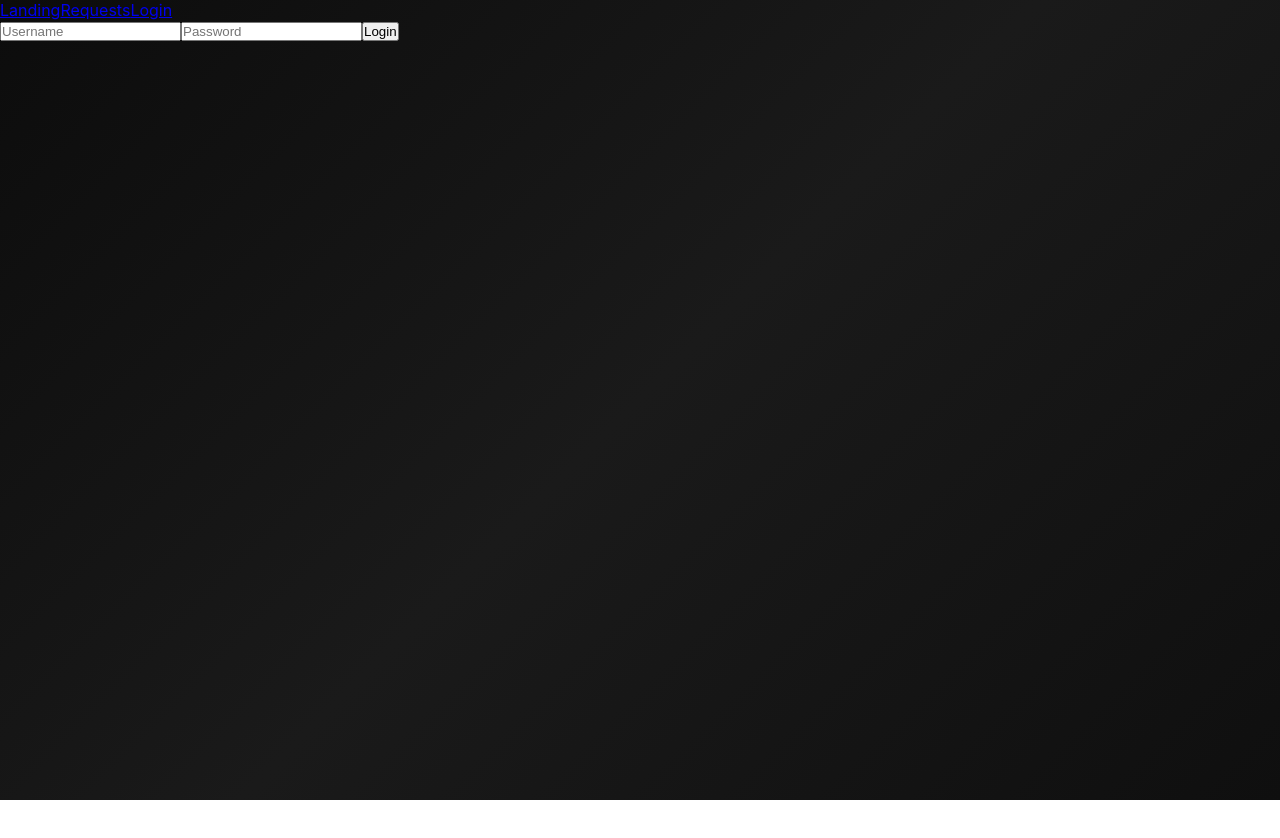
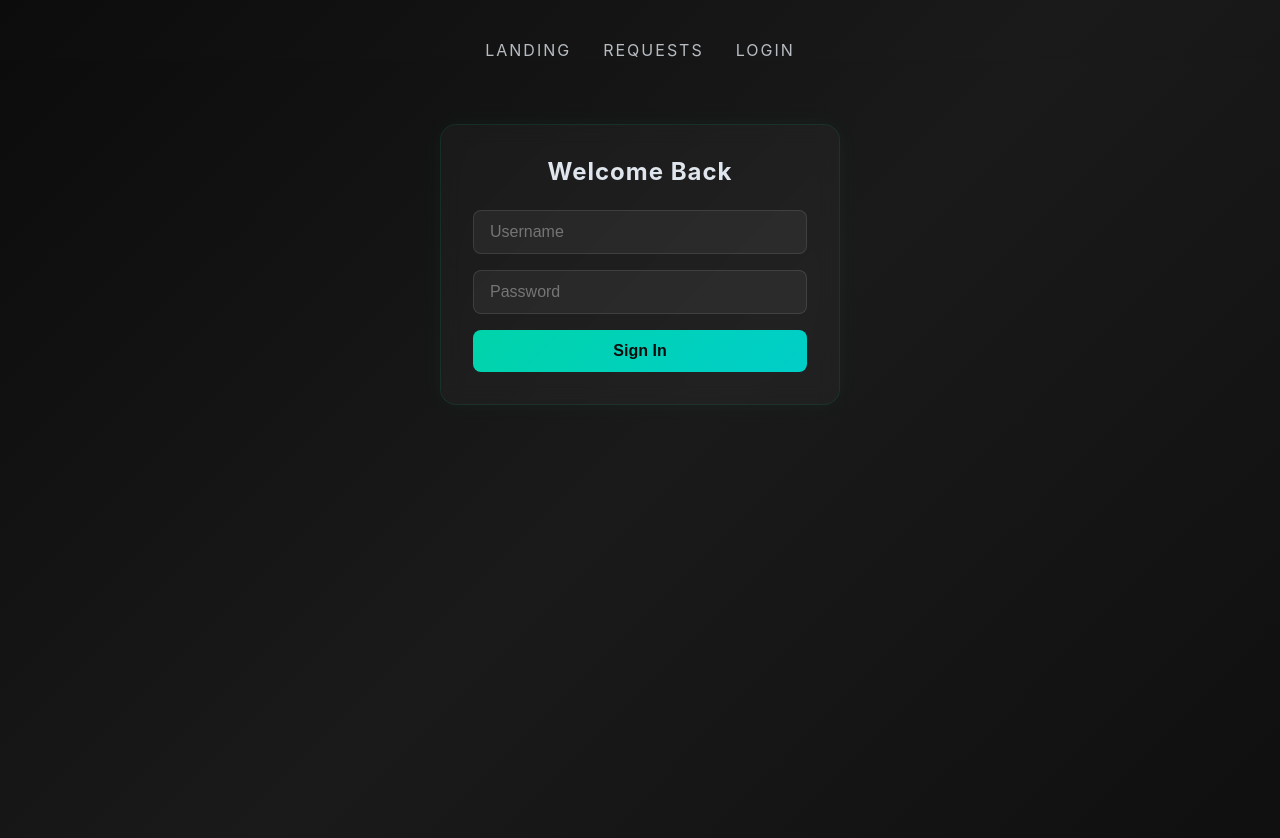
Before and after one commit to roromanenko/VeritasX, a React (Vite) app in the folder tv-chart/: page /login in a window 1280 px wide. Shown: the top 838 px of the page. Before the commit the page ends 800 px from the top, so only its background shows below. Built offline with nearby package versions, Linux system fonts and the light colour scheme; no server answers.

Commit message:
improve UI

```diff
--- a/tv-chart/src/App.jsx
+++ /dev/null
@@ -1,50 +0,0 @@
-import 'react-date-range/dist/styles.css';         // Main style file
-import 'react-date-range/dist/theme/default.css';  // Theme CSS
-import { Route, Routes, useNavigate } from 'react-router-dom'
-import Landing from './pages/Landing'
-import { ProtectedRoute } from './auth/ProtectedRoute';
-import Requests from './pages/Requests';
-import AuthProvider, { useAuth } from './auth/AuthContext';
-import Login from './pages/Login';
-import { Link } from 'react-router-dom';
-
-function App() {
-
-  return (
-    <AuthProvider>
-      <Navigation />
-
-      <Routes>
-        <Route index element={<Landing />} />
-        <Route path='requests'
-          element={
-            <ProtectedRoute>
-              <Requests />
-            </ProtectedRoute>
-          } />
-        <Route path='login' element={<Login />} />
-      </Routes>
-    </AuthProvider>
-  )
-}
-
-const Navigation = () => {
-  const { token, onLogout } = useAuth();
-  const navigate = useNavigate();
-
-  const handleLogout = () => {
-    onLogout();
-    navigate("/login");
-  };
-
-  return (
-    <nav>
-      <Link to="/">Landing</Link>
-      <Link to="/requests">Requests</Link>
-      <Link to="/login">Login</Link>
-      {token && <Link onClick={(e) => { e.preventDefault(); handleLogout() }}>Logout</Link>}
-    </nav>
-  )
-};
-
-export default App
--- /dev/null
+++ b/tv-chart/src/App.tsx
@@ -0,0 +1,54 @@
+import 'react-date-range/dist/styles.css';         // Main style file
+import 'react-date-range/dist/theme/default.css';  // Theme CSS
+import { Outlet, Route, Routes, useNavigate } from 'react-router-dom'
+import Landing from './pages/Landing'
+import { ProtectedRoute } from './auth/ProtectedRoute';
+import Requests from './pages/Requests';
+import AuthProvider, { useAuth } from './auth/AuthContext';
+import Login from './pages/Login';
+import { Link } from 'react-router-dom';
+
+function App() {
+
+  return (
+    <AuthProvider>
+      <Navigation />
+
+      <div className="app">
+        <Routes>
+          <Route index element={<Landing />} />
+          <Route path='requests'
+            element={
+              <ProtectedRoute>
+                <Requests />
+              </ProtectedRoute>
+            } />
+          <Route path='login' element={<Login />} />
+        </Routes>
+      </div>
+    </AuthProvider>
+  )
+}
+
+const Navigation = () => {
+  const { token, onLogout } = useAuth();
+  const navigate = useNavigate();
+
+  const handleLogout = () => {
+    onLogout();
+    navigate("/login");
+  };
+
+  return (
+    <nav className="navbar">
+      <ul className="nav-links">
+        <li><Link to="/">Landing</Link></li>
+        <li><Link to="/requests">Requests</Link></li>
+        {!token && <li><Link to="/login">Login</Link></li>}
+        {token && <li><Link to='/' onClick={(e) => { e.preventDefault(); handleLogout() }}>Logout</Link></li>}
+      </ul>
+    </nav>
+  )
+};
+
+export default App
--- a/tv-chart/src/index.css
+++ b/tv-chart/src/index.css
@@ -3,3 +3,4 @@
 @import './styles/controls.css';
 @import './styles/chart.css';
 @import './styles/calendar.css';
+@import './styles/login.css';
--- a/tv-chart/src/pages/Landing.jsx
+++ /dev/null
@@ -1,11 +0,0 @@
-function Landing() {
-    return (
-        <>
-            <div>
-                <h1>Landing page</h1>
-            </div>
-        </>
-    )
-}
-
-export default Landing
--- /dev/null
+++ b/tv-chart/src/pages/Landing.tsx
@@ -0,0 +1,18 @@
+function Landing() {
+    return (
+        <>
+            <header>
+                <div className="brand-container">
+                    <span className="brand-name">VeritasX</span>
+                    <div className="brand-divider"></div>
+                    <span className="brand-subtitle">Crypto Charts</span>
+                </div>
+            </header>
+            <div className="brand-container">
+                <span className="brand-subtitle">build and test your technical ideas</span>
+            </div>
+        </>
+    )
+}
+
+export default Landing
--- a/tv-chart/src/pages/Login.tsx
+++ b/tv-chart/src/pages/Login.tsx
@@ -8,17 +8,31 @@ function Login() {
     const { onLogin } = useAuth();
     const location = useLocation();
 
-    async function handleLogin () {
+    async function handleLogin(e: React.FormEvent) {
+        e.preventDefault();
         await onLogin(username, password, location.state?.from?.pathname);
     }
 
     return (
-        <form onSubmit={(e) => e.preventDefault()}>
-            <input value={username} onChange={(e) => setUsername(e.target.value)} placeholder="Username" />
-            <input type="password" value={password} onChange={(e) => setPassword(e.target.value)} placeholder="Password" />
-            <button onClick={handleLogin}>Login</button>
-        </form>
+        <>
+            <div className="login-page">
+                <div className="login-form">
+                    <h2>Welcome Back</h2>
+                    <form onSubmit={handleLogin}>
+                        <input placeholder="Username" required value={username} onChange={(e) => setUsername(e.target.value)} />
+                        <input type="password" placeholder="Password" required value={password} onChange={(e) => setPassword(e.target.value)} />
+                        <button type="submit">Sign In</button>
+                    </form>
+                </div>
+            </div>
+        </>
     );
 }
 
+
+{/* <form onSubmit={(e) => e.preventDefault()}>
+    <input value={username} onChange={(e) => setUsername(e.target.value)} placeholder="Username" />
+    <input type="password" value={password} onChange={(e) => setPassword(e.target.value)} placeholder="Password" />
+    <button onClick={handleLogin}>Login</button>
+</form> */}
 export default Login;
--- a/tv-chart/src/pages/Requests.tsx
+++ b/tv-chart/src/pages/Requests.tsx
@@ -60,16 +60,7 @@ function Requests() {
     }
 
     return (
-        <div className="app">
-            <header>
-                <h1>
-                    <div className="brand-container">
-                        <span className="brand-name">VeritasX</span>
-                        <div className="brand-divider"></div>
-                        <span className="brand-subtitle">Crypto Charts</span>
-                    </div>
-                </h1>
-            </header>
+        <>
             <main>
                 <div className="controls">
                     <div className="control-group">
@@ -130,7 +121,7 @@ function Requests() {
                     ))}
                 </div>
             </main>
-        </div>
+        </>
     );
 }
 
--- a/tv-chart/src/styles/app.css
+++ b/tv-chart/src/styles/app.css
@@ -9,13 +9,6 @@ header {
   margin-bottom: 60px;
   position: relative;
   padding: 40px 0;
-}
-
-header h1 {
-  font-size: 0;
-  margin-bottom: 0;
-  position: relative;
-  display: inline-block;
 }
 
 .brand-container {
@@ -111,3 +104,44 @@ header::after {
     letter-spacing: 2px;
   }
 }
+
+.navbar {
+  margin-top: 40px;
+  display: flex;
+  justify-content: center;
+}
+
+.nav-links {
+  display: flex;
+  gap: 32px;
+  list-style: none;
+  padding: 0;
+  margin: 0;
+  flex-wrap: wrap;
+}
+
+.nav-links a {
+  color: rgba(224, 230, 237, 0.8);
+  text-decoration: none;
+  font-size: 1rem;
+  text-transform: uppercase;
+  letter-spacing: 2px;
+  transition: color 0.3s ease, text-shadow 0.3s ease;
+}
+
+.nav-links a:hover {
+  color: #00d4aa;
+  text-shadow: 0 0 8px rgba(0, 212, 170, 0.3);
+}
+
+@media (max-width: 768px) {
+  .nav-links {
+    flex-direction: column;
+    align-items: center;
+    gap: 16px;
+  }
+
+  .nav-links a {
+    font-size: 0.95rem;
+  }
+}
--- /dev/null
+++ b/tv-chart/src/styles/login.css
@@ -0,0 +1,72 @@
+.login-page {
+    display: flex;
+    flex-direction: column;
+    align-items: center;
+    justify-content: flex-start;
+    padding-top: 40px;
+}
+
+.login-form {
+    background: rgba(255, 255, 255, 0.03);
+    padding: 32px;
+    border-radius: 16px;
+    box-shadow: 0 0 20px rgba(0, 212, 170, 0.05);
+    max-width: 400px;
+    width: 100%;
+    backdrop-filter: blur(10px);
+    border: 1px solid rgba(0, 212, 170, 0.1);
+}
+
+.login-form h2 {
+    color: #e0e6ed;
+    text-align: center;
+    margin-bottom: 24px;
+    font-weight: 700;
+    letter-spacing: 1px;
+}
+
+.login-form form {
+    display: flex;
+    flex-direction: column;
+    gap: 16px;
+}
+
+.login-form input {
+    background: rgba(255, 255, 255, 0.05);
+    border: 1px solid rgba(255, 255, 255, 0.1);
+    padding: 12px 16px;
+    color: #e0e6ed;
+    font-size: 1rem;
+    border-radius: 8px;
+    outline: none;
+    transition: border 0.3s ease, box-shadow 0.3s ease;
+}
+
+.login-form input:focus {
+    border-color: #00d4aa;
+    box-shadow: 0 0 8px rgba(0, 212, 170, 0.2);
+}
+
+.login-form button {
+    padding: 12px 16px;
+    font-size: 1rem;
+    font-weight: 600;
+    color: #0c0c0c;
+    background: linear-gradient(135deg, #00d4aa 0%, #00cec9 100%);
+    border: none;
+    border-radius: 8px;
+    cursor: pointer;
+    transition: transform 0.2s ease, box-shadow 0.2s ease;
+}
+
+.login-form button:hover {
+    transform: scale(1.02);
+    box-shadow: 0 0 12px rgba(0, 212, 170, 0.4);
+}
+
+@media (max-width: 768px) {
+    .login-form {
+        padding: 24px;
+        width: 100%;
+    }
+}
```
